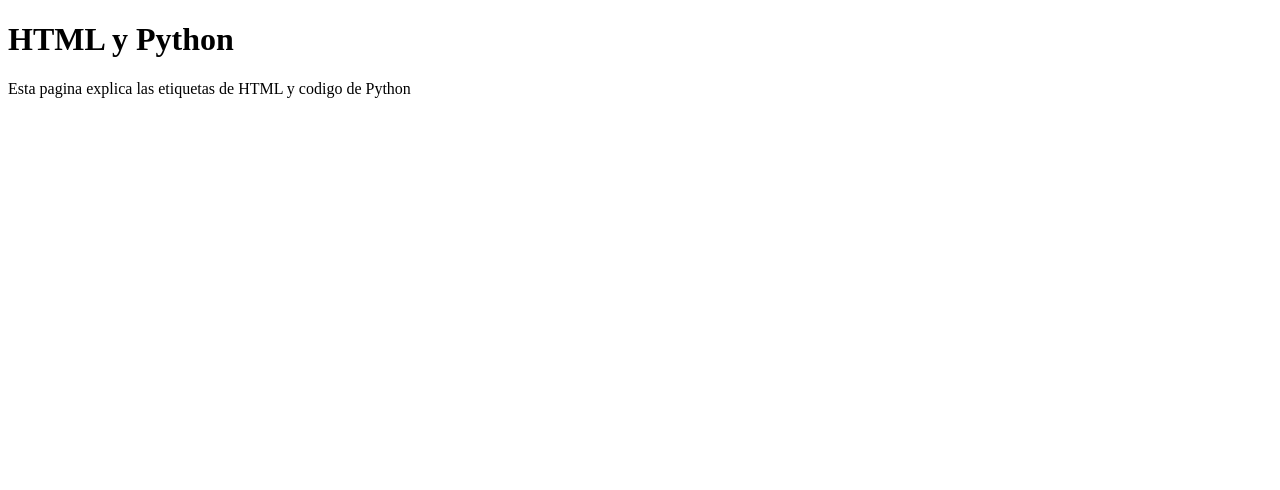
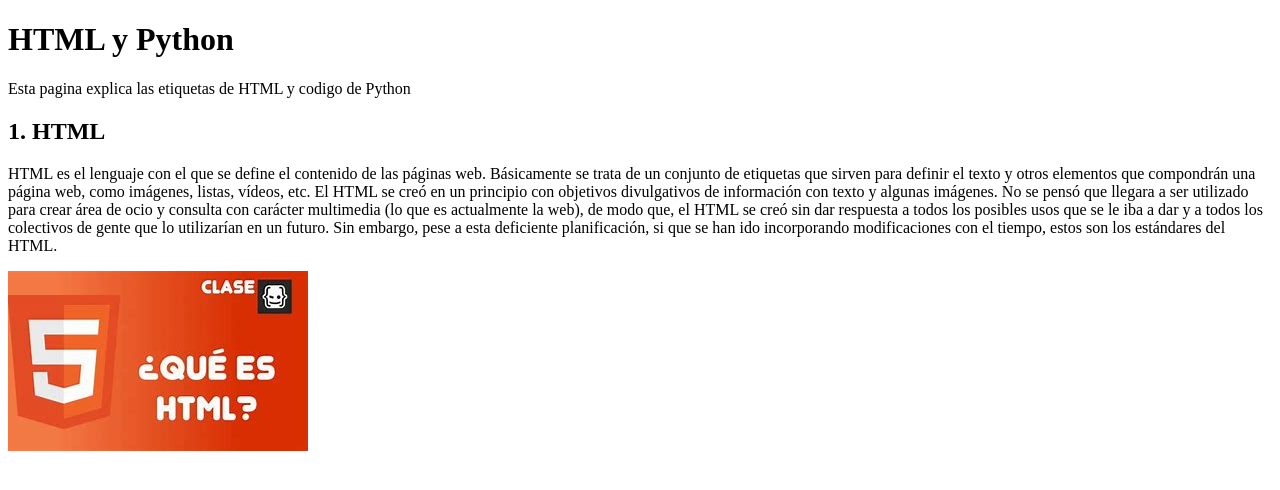
Before and after one commit to Abrahamfmm/Clase-2, a plain HTML site: page index.html in a window 1280 px wide. Drawn offline with Linux system fonts and the light colour scheme.

Commit message:
Agregamos section HTML

```diff
--- a/index.html
+++ b/index.html
@@ -13,5 +13,16 @@
             Esta pagina explica las etiquetas de HTML y codigo de Python
         </p>
     </header>
+    <main>
+        <section>
+            <h2>1. HTML</h2>
+            <p>
+                HTML es el lenguaje con el que se define el contenido de las páginas web. Básicamente se trata de un conjunto de etiquetas que sirven para definir el texto y otros elementos que compondrán una página web, como imágenes, listas, vídeos, etc.
+
+El HTML se creó en un principio con objetivos divulgativos de información con texto y algunas imágenes. No se pensó que llegara a ser utilizado para crear área de ocio y consulta con carácter multimedia (lo que es actualmente la web), de modo que, el HTML se creó sin dar respuesta a todos los posibles usos que se le iba a dar y a todos los colectivos de gente que lo utilizarían en un futuro. Sin embargo, pese a esta deficiente planificación, si que se han ido incorporando modificaciones con el tiempo, estos son los estándares del HTML.
+            </p>
+            <img src="imagenes/HTML.jpg" alt="Imagen de lenguaje HTML">
+        </section>
+    </main>
 </body>
 </html>
```
Also changed, not shown: imagenes/HTML.jpg (added).
